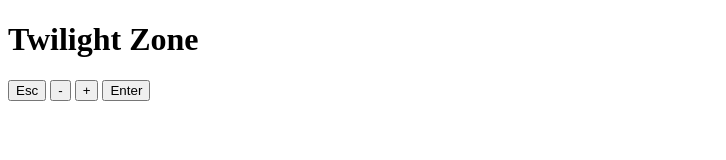
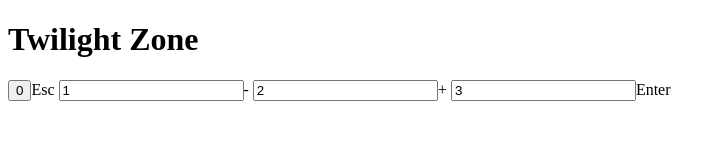
Before and after one commit to mattroth/bkglas-waca, a website: page index.html in a window 1280 px wide. Shown: the whole page, without its empty margins (0-726 px from the left). Drawn offline with nearby package versions, Linux system fonts and the light colour scheme.

Commit message:
Update index.html

```diff
--- a/index.html
+++ b/index.html
@@ -12,9 +12,9 @@
 <div id="input"></div>
 
 <H1>Twilight Zone</H1>
-<button id="0" value="0">Esc</button>
-<button id="1" value="1">-</button>
-<button id="2" value="2">+</button>
-<button id="3" value="3">Enter</button>
+<input type="button" id="0" value="0">Esc</input>
+<input id="1" value="1">-</input>
+<input id="2" value="2">+</input>
+<input id="3" value="3">Enter</input>
 </body>
 </html>
```
